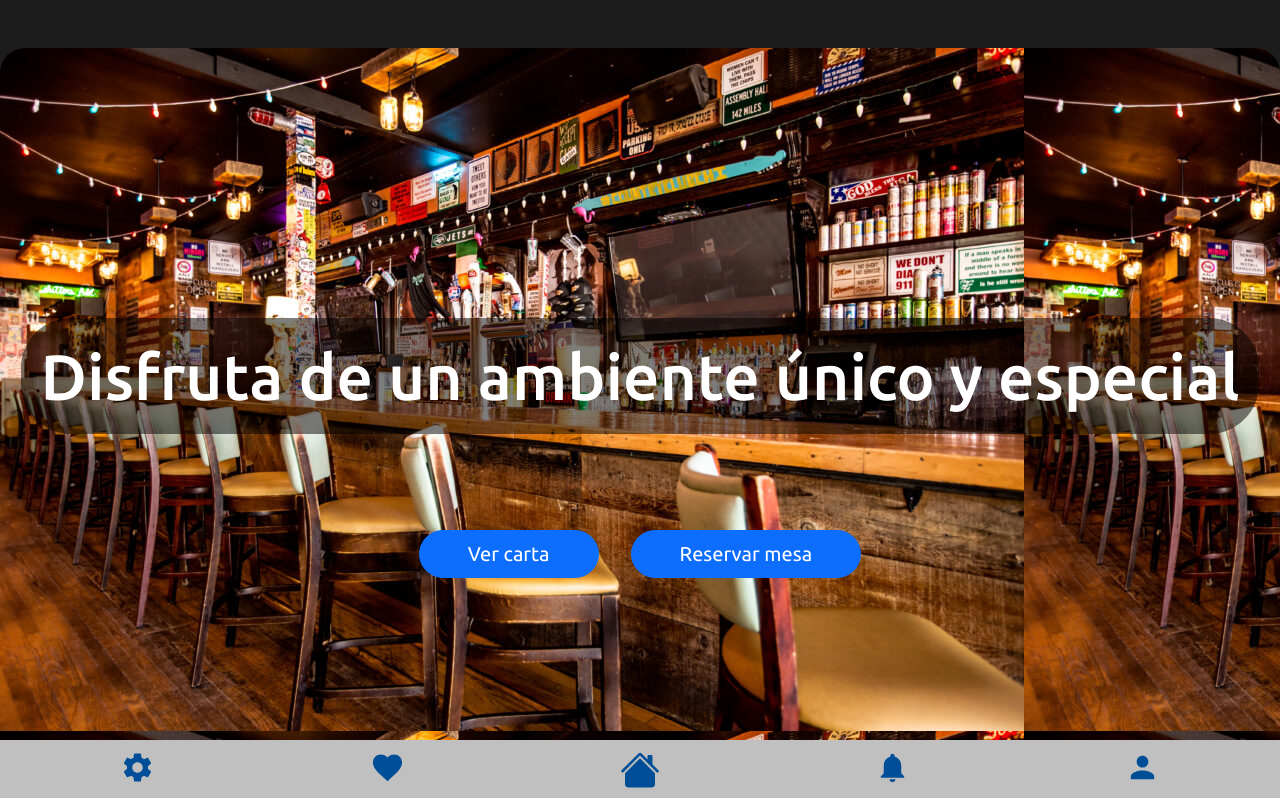
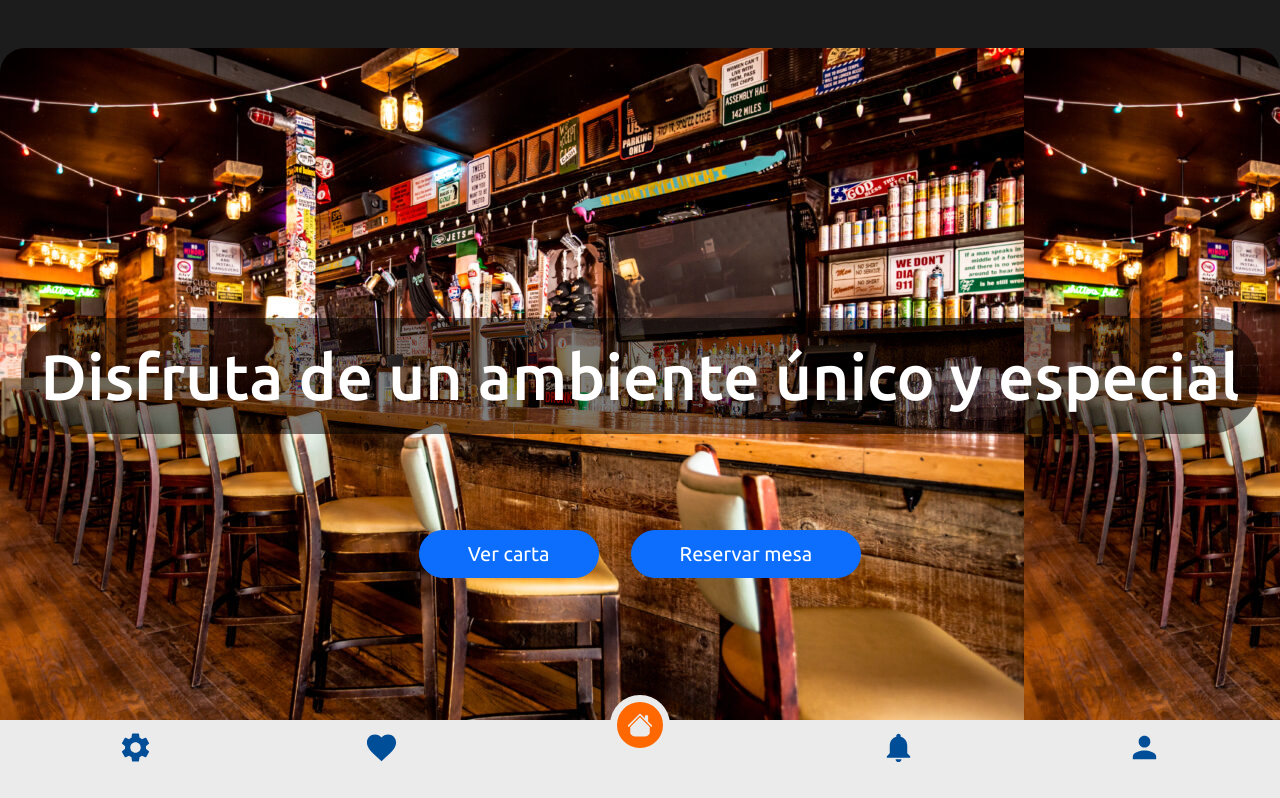
Before and after one commit to dani-assa/RollingBeer, a React (Vite) app: page / in a window 1280 px wide. Shown: the top 798 px of the page. Built offline with nearby package versions, Linux system fonts and the light colour scheme; no server answers.

Commit message:
agregando estilos al navbar

```diff
--- a/src/components/login/LoginV1.jsx
+++ b/src/components/login/LoginV1.jsx
@@ -24,7 +24,7 @@ const LoginV1 = () => {
   });
 
   return (
-    <Container>
+    <Container className="fondoLog">
       <Row className="fondoLogin">
         <Col sm={6}>
           {/* {signinErrors.map((error, i) => (
--- a/src/components/login/login.css
+++ b/src/components/login/login.css
@@ -5,12 +5,12 @@
   --colorFour: #ebebeb;
   --colorFive: #ff6700;
 }
-
+/*
+html {
+  background-color: var(--colorFour);
+} */
 .fondoLogin {
-  /* background-color: var(--colorFour); */
-  /* background-image: url(https://th.bing.com/th/id/OIG3.V6mpiGRiZRXZl4gVmyzf?pid=ImgGn); */
-  /* background-image: url(https://th.bing.com/th/id/OIG2.4O0R3q62WRcZ_pJ.1VIf?pid=ImgGn); */
-background-image: url(https://i.ibb.co/16672sh/Dise-o-sin-t-tulo-13.png);
+  background-image: url(https://i.ibb.co/16672sh/Dise-o-sin-t-tulo-13.png);
   background-position: center;
   background-repeat: no-repeat;
   justify-content: center;
@@ -41,7 +41,8 @@ background-image: url(https://i.ibb.co/16672sh/Dise-o-sin-t-tulo-13.png);
   color: var(--colorFive);
 }
 
-#email, #password {
+#email,
+#password {
   background-color: transparent;
   color: var(--colorFour);
   border-top: transparent;
@@ -49,6 +50,7 @@ background-image: url(https://i.ibb.co/16672sh/Dise-o-sin-t-tulo-13.png);
   border-right: transparent;
 }
 
-#email::placeholder, #password::placeholder {
+#email::placeholder,
+#password::placeholder {
   color: var(--colorThree);
 }
--- a/src/components/navigationBar/NavigationBar.css
+++ b/src/components/navigationBar/NavigationBar.css
@@ -12,7 +12,7 @@
   width: 100%;
   display: flex;
   justify-content: space-around;
-  background-color: var(--colorThree);
+  background-color: var(--colorFour);
   padding: 10px 0;
 }
 
@@ -27,12 +27,13 @@
 
 .iconoHome{
   position: relative;
-  bottom: 20px;
+  bottom: 35px;
   background: var(--colorFive);
   width: auto;
   border-radius: 50%;
-  padding: 4px;
-
+  padding: 10px;
+  border: 7px solid var(--colorFour);
+  color: var(--colorFour);
 }
 
 
--- a/src/components/navigationBar/NavigationBar.jsx
+++ b/src/components/navigationBar/NavigationBar.jsx
@@ -22,10 +22,10 @@ const NavigationBar = () => {
         <svg
           className="iconoHome"
           xmlns="http://www.w3.org/2000/svg"
-          width="40"
-          height="40"
+          width="60"
+          height="60"
           fill="currentColor"
-          class="bi bi-house-fill"
+          // class="bi bi-house-fill"
           viewBox="0 0 16 16"
         >
           <path d="M8.707 1.5a1 1 0 0 0-1.414 0L.646 8.146a.5.5 0 0 0 .708.708L8 2.207l6.646 6.647a.5.5 0 0 0 .708-.708L13 5.793V2.5a.5.5 0 0 0-.5-.5h-1a.5.5 0 0 0-.5.5v1.293z" />
--- a/src/components/registerUser/RegisterUser.jsx
+++ b/src/components/registerUser/RegisterUser.jsx
@@ -9,7 +9,6 @@ import {
   nameRegex,
 } from "../../validation/registerValidation";
 import "./RegisterUser.css";
-
 
 const RegisterUser = () => {
   const {
@@ -106,7 +105,7 @@ const RegisterUser = () => {
                 {errors.email?.message}
               </Form.Control.Feedback>
             </Form.Group>
-            <Form.Group >
+            <Form.Group>
               <Form.Label htmlFor="dni"></Form.Label>
               <Form.Control
                 id="dni"
@@ -128,7 +127,26 @@ const RegisterUser = () => {
                 {errors.dni?.message}
               </Form.Control.Feedback>
             </Form.Group>
-            <Form.Group >
+            <Form.Group>
+              <Form.Label htmlFor="date"></Form.Label>
+              <Form.Control
+                id="date"
+                type="date"
+                placeholder="Fecha de nacimiento"
+                className={errors.date?.message ? "is-invalid" : ""}
+                {...register("date", {
+                  required: {
+                    value: true,
+                    message: "La fecha de nacimiento es requerida",
+                  },
+                })}
+              />
+              <Form.Control.Feedback type="invalid">
+                {errors.date?.message}
+              </Form.Control.Feedback>
+            </Form.Group>
+
+            <Form.Group>
               <Form.Label htmlFor="password"></Form.Label>
               <Form.Control
                 id="password"
@@ -191,7 +209,11 @@ const RegisterUser = () => {
                 <span className="text-danger">{errors.checkbox.message}</span>
               )}
             </Form.Group>
-            <Button variant="primary" type="submit" className="btnRegister mt-3">
+            <Button
+              variant="primary"
+              type="submit"
+              className="btnRegister mt-3"
+            >
               Registrarse
             </Button>
           </Form>
--- a/src/components/registerUser/registerUser.css
+++ b/src/components/registerUser/registerUser.css
@@ -18,11 +18,6 @@
 
 }
 
-/* .formbg {
-  background-color: #ebebeb;
-  border-radius: 3%;
-} */
-
 .btnRegister {
   background-color: var(--colorOne) !important;
 }
@@ -30,7 +25,8 @@
 #name,
 #userName,
 #dni,
-#passwordCheck {
+#passwordCheck,
+#date {
   background-color: transparent;
   border-top: transparent;
   border-left: transparent;
@@ -41,7 +37,8 @@
 #name::placeholder,
 #userName::placeholder,
 #dni::placeholder,
-#passwordCheck::placeholder {
+#passwordCheck::placeholder,
+#date::placeholder {
   color: var(--colorThree);
 }
 
```
Also changed, not shown: src/components/Section/FormRegisterV1.jsx (+38 -18 lines).
